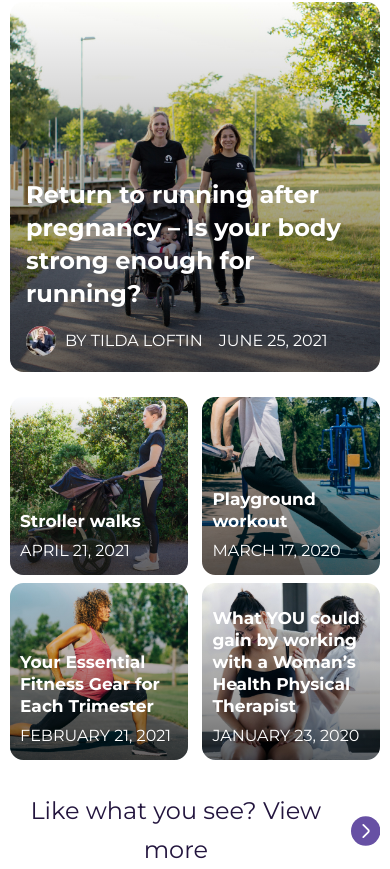
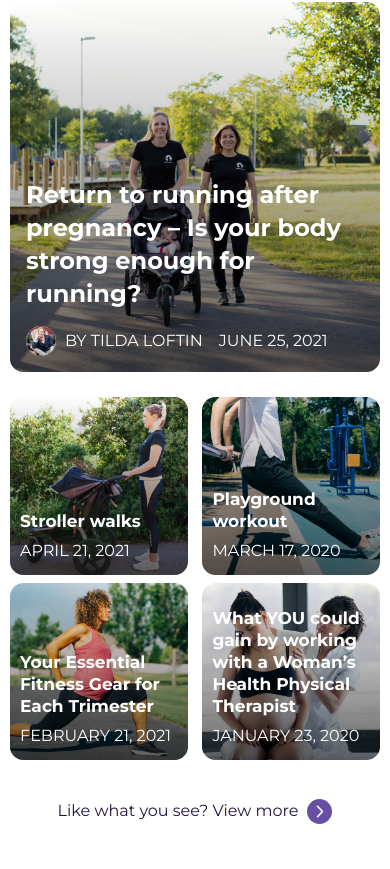
Before and after one commit to KirilCycle/Landing-Page, a Vue app: page /#/ in a window 390 px wide. Shown: the part 3622-4491 px from the top of the page. After the commit the page ends 4460 px from the top, so only its background shows below. Built offline with nearby package versions, Linux system fonts and the light colour scheme.

Commit message:
responsive CustomRouterLink

```diff
--- a/src/components/UI/CustomRouterLink.vue
+++ b/src/components/UI/CustomRouterLink.vue
@@ -2,13 +2,13 @@
   <router-link class="cus-router-link" :to="to">
     <slot> </slot>
     <div class="arrow-button-svg-wrap">
-        <arrow-button-svg></arrow-button-svg>
+      <arrow-button-svg></arrow-button-svg>
     </div>
   </router-link>
 </template>
 
 <script>
-import ArrowButtonSvg from '@/svg/ArrowButtonSvg.vue';
+import ArrowButtonSvg from "@/svg/ArrowButtonSvg.vue";
 export default {
   components: { ArrowButtonSvg },
   name: "custom-router-link",
@@ -17,7 +17,7 @@ export default {
 </script>
 
 <style lang="scss" scoped>
-@import '@/assets/variables';
+@import "@/assets/variables";
 .cus-router-link {
   font-size: $font-sx-m;
   font-weight: 400;
@@ -27,13 +27,30 @@ export default {
   color: $dark-text;
   display: flex;
   flex-direction: row;
+  justify-content: center;
   align-items: center;
 }
 
 .arrow-button-svg-wrap {
-    width: 32px;
-    height: 32px;
-    margin-left: 9px;
+  width: 32px;
+  height: 32px;
+  margin-left: 9px;
 }
 
+@media (max-width: 700px) {
+  .cus-router-link {
+    font-size: $font-sx-m - 5;
+  }
+  .arrow-button-svg-wrap {
+    width: 25px;
+    height: 25px;
+  }
+}
+
+@media (max-width: 400px) {
+  .cus-router-link {
+    font-size: $font-sx-m - 8;
+  }
+
+}
 </style>
```
